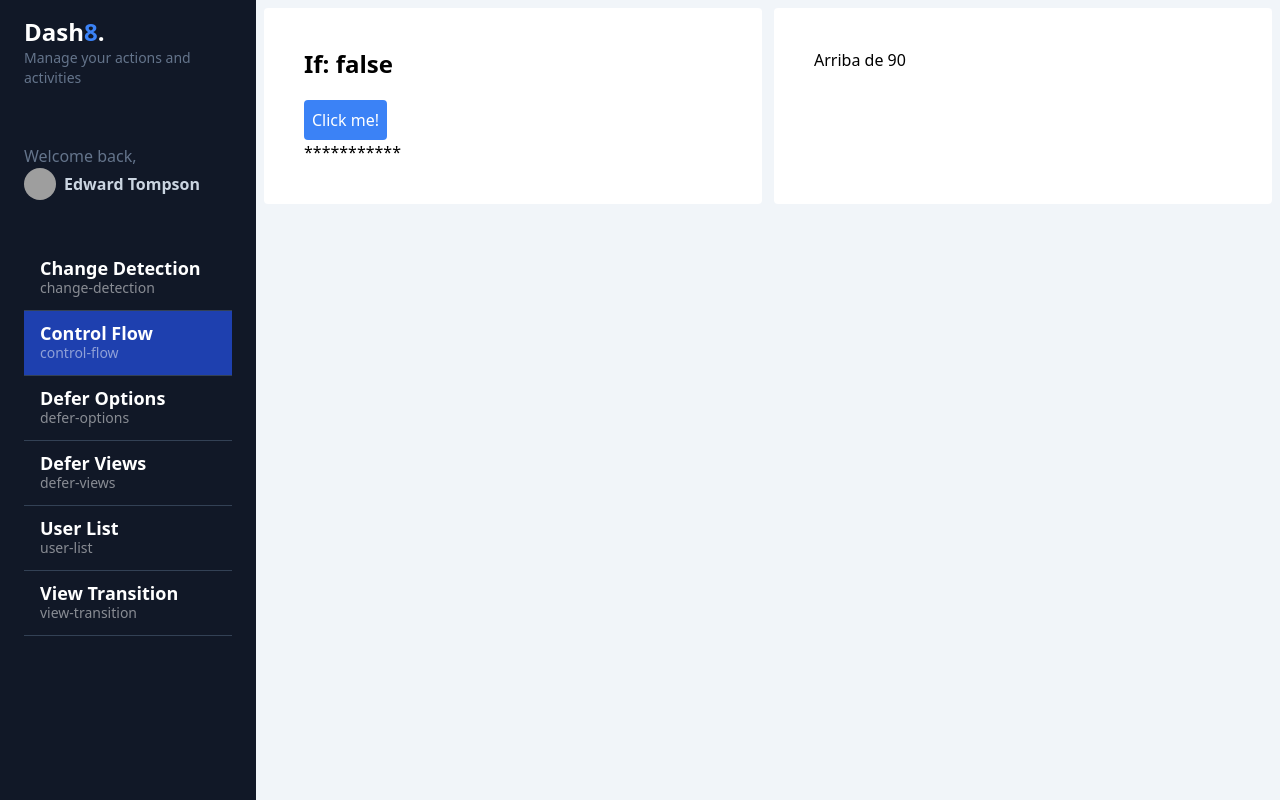
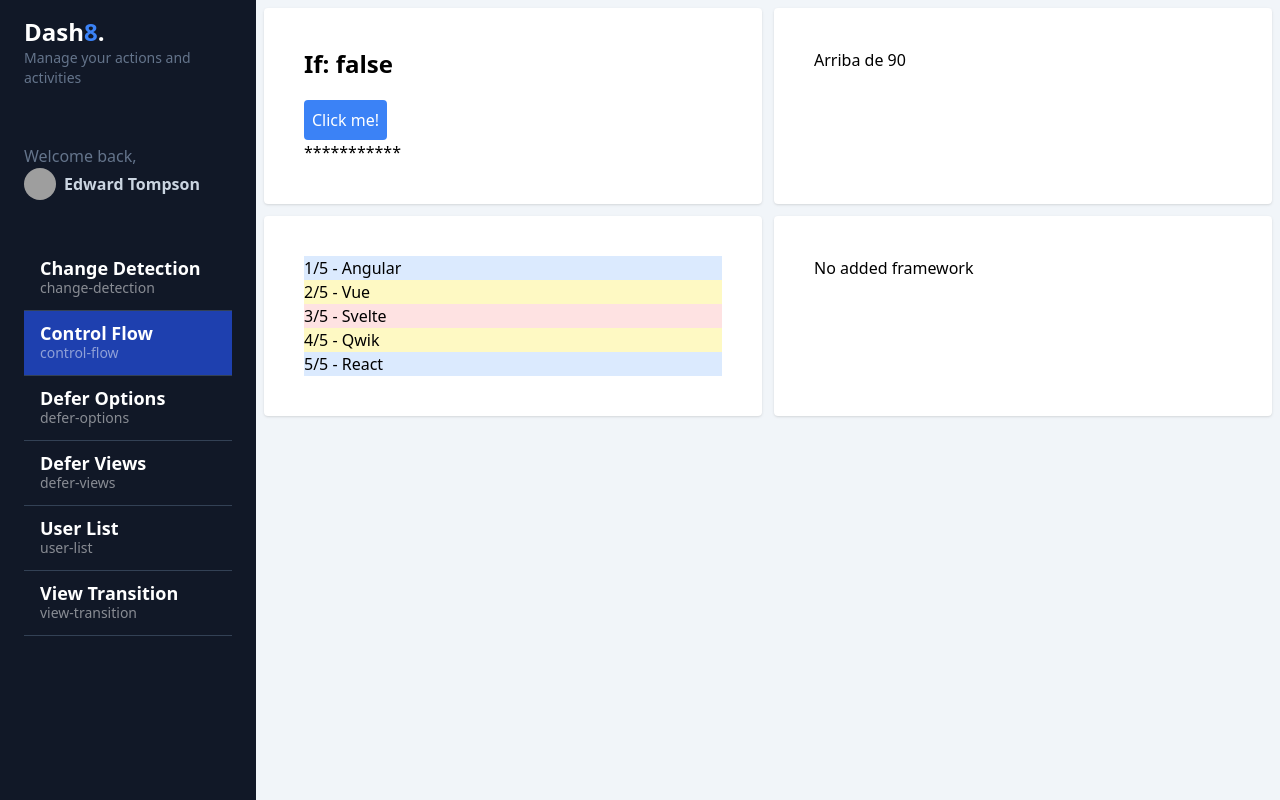
Before and after one commit to moive/my-dashboard-angular17-h, an Angular app: page /dashboard/control-flow in a window 1280 px wide. Built offline with nearby package versions, Linux system fonts and the light colour scheme; grey boxes are pictures that could not be loaded.

Commit message:
control flow for

```diff
--- a/src/app/dashboard/pages/control-flow/control-flow.component.html
+++ b/src/app/dashboard/pages/control-flow/control-flow.component.html
@@ -1,5 +1,5 @@
 <section class="grid grid-cols-1 md:grid-cols-2 gap-3">
-  <div class="bg-white rounded p-10">
+  <div class="bg-white rounded shadow p-10">
     <h2 class="text-2xl font-bold mb-5">If: {{showContent()}}</h2>
     <button class="p-2 bg-blue-500 rounded text-white" (click)="toggleContent()">Click me!</button>
     @if(showContent()){
@@ -8,7 +8,7 @@
       <p>***********</p>
     }
   </div>
-  <div class="bg-white rounded p-10">
+  <div class="bg-white rounded shadow p-10">
     @switch (grade()) {
       @case ('A') {
         <p>Arriba de 90</p>
@@ -21,4 +21,25 @@
       }
     }
   </div>
+  <div class="bg-white rounded shadow p-10">
+    <ul>
+      @for (framework of frameworks(); track frameworks;
+      let i = $index, first = $first, last = $last, even = $even, odd = $odd, count = $count) {
+        <li [class]="{
+          'bg-red-100': even && !first && !last,
+          'bg-yellow-100': odd && !first && !last,
+          'bg-blue-100': first || last,
+        }">{{i+1}}/{{count}} - {{framework}}</li>
+      }
+    </ul>
+  </div>
+  <div class="bg-white rounded shadow p-10">
+    <ul>
+      @for (framework of frameworks2(); track $index) {
+        <li>{{framework}}</li>
+      } @empty {
+        <li>No added framework</li>
+      }
+    </ul>
+  </div>
 </section>
--- a/src/app/dashboard/pages/control-flow/control-flow.component.ts
+++ b/src/app/dashboard/pages/control-flow/control-flow.component.ts
@@ -13,6 +13,9 @@
   public showContent = signal(false);
   public grade = signal<Grade>('A');
 
+  public frameworks = signal(['Angular', 'Vue', 'Svelte', 'Qwik', 'React']);
+  public frameworks2 = signal([]);
+
   public toggleContent() {
     this.showContent.update((value) => !value);
   }
```
